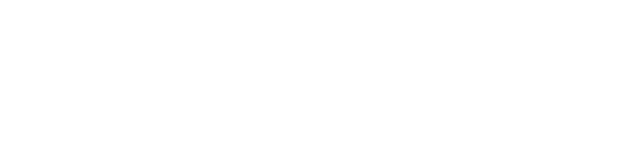
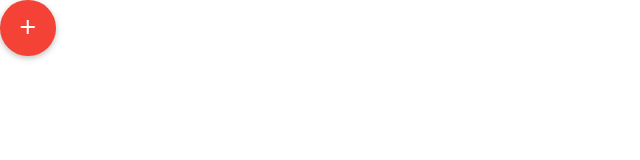
Before and after one commit to ogi1113/ogi1113.github.io, a plain HTML site: page index.html in a window 1280 px wide. Shown: the whole page, without its empty margins (0-640 px from the left). Drawn offline with nearby package versions, Linux system fonts and the light colour scheme.

Commit message:
Update index.html

```diff
--- a/index.html
+++ b/index.html
@@ -14,5 +14,7 @@
       <!--Import jQuery before materialize.js-->
       <script type="text/javascript" src="https://code.jquery.com/jquery-2.1.1.min.js"></script>
       <script type="text/javascript" src="js/materialize.min.js"></script>
+
+      <a class="btn-floating btn-large waves-effect waves-light red"><i class="material-icons">add</i></a>
     </body>
   </html>
```
